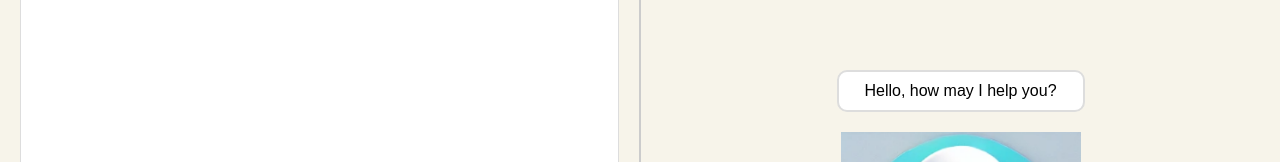
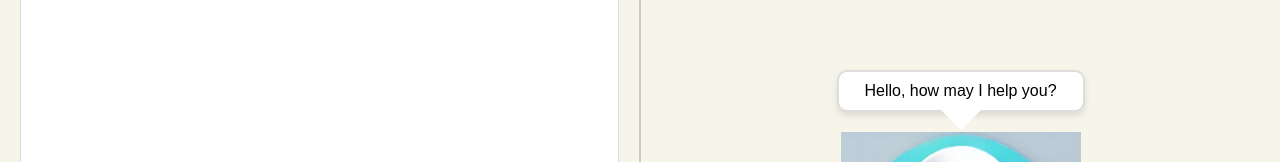
Before and after one commit to dylan-sloan/thrivebot-ai, a React (Create React App) app in the folder frontend/: page / in a window 1280 px wide. Shown: the part 239-401 px from the top of the page. Built offline with nearby package versions, Linux system fonts and the light colour scheme.

Commit message:
Make chat bubble look like it's coming from the robot

```diff
--- a/frontend/src/App.css
+++ b/frontend/src/App.css
@@ -76,6 +76,7 @@ body {
 }
 
 .speech-bubble {
+  position: relative;
   margin-bottom: 20px;
   padding: 10px;
   border: 2px solid #ddd;
@@ -83,6 +84,20 @@ body {
   width: 14em;
   text-align: center;
   background-color: #ffffff;
+  box-shadow: 0 4px 6px rgba(0, 0, 0, 0.1);
+}
+
+.speech-bubble::after {
+  content: "";
+  position: absolute;
+  bottom: -40px; /* Triangle appears just below the bubble */
+  left: 50%; /* Center the triangle horizontally */
+  transform: translateX(-50%);
+  width: 0;
+  height: 0;
+  border-width: 20px; /* Adjust triangle size */
+  border-style: solid;
+  border-color: #ffffff transparent transparent transparent; /* Matching bubble color */
 }
 
 .robot-image {
```
